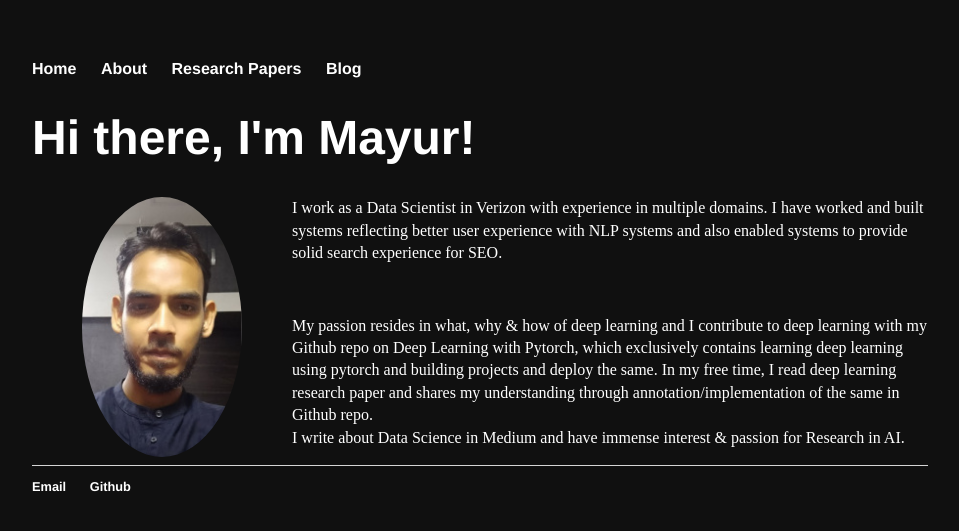
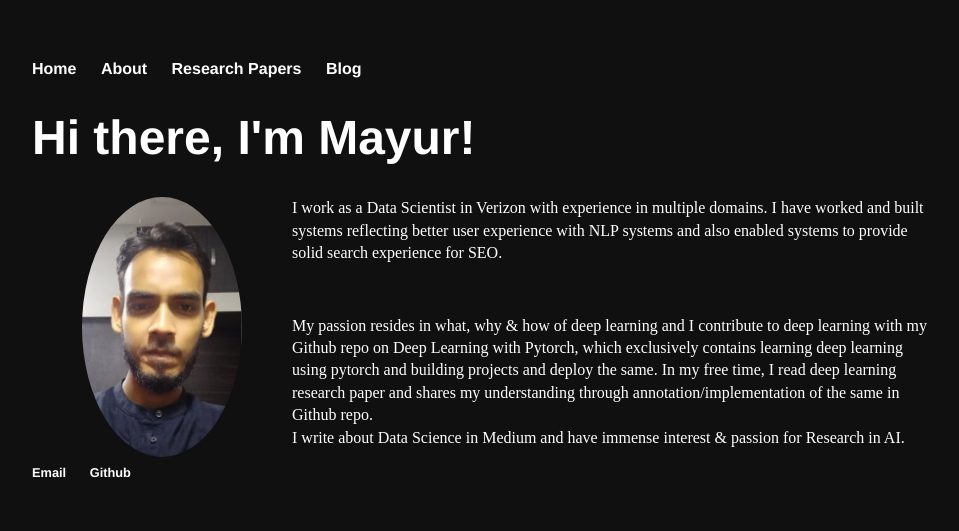
Before and after one commit to Mayurji/mayurji.github.io, a Jekyll site: the page built from index.html, in a window 1280 px wide. Shown: the top 531 px of the page, without its empty margins (160-1119 px from the left). Built offline with Jekyll 4.4.1, drawn with Linux system fonts in a browser that asks for light colours.

Commit message:
Update main.css

```diff
--- a/css/main.css
+++ b/css/main.css
@@ -44,8 +44,10 @@
 }
 
 footer {
-    border-top: 1px solid #d5d5d5;
     font-size: .8em;
+    clear: both;
+    position: relative;
+    height: 200px;
     margin-bottom: -200px;
 }
 
```
